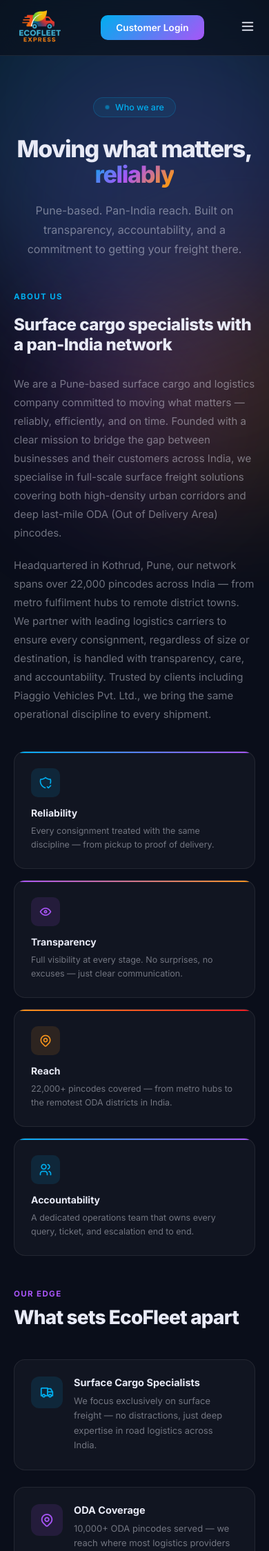
After one commit to asce999/ecofleet-website, a Django app: page /about/ in a window 390 px wide. The commit adds this page. Shown: the top 2249 px of the page at 69% size. Run offline with Django 5.2, Linux system fonts and the light colour scheme.

Commit message:
About page, responsive CSS, mobile nav hamburger, favicons

```diff
--- a/core/urls.py
+++ b/core/urls.py
@@ -5,4 +5,5 @@ urlpatterns = [
     path('', views.home, name='home'),
     path('services/', views.services, name='services'),
     path('contact/', views.contact, name='contact'),
+    path('about/', views.about, name='about'),
 ]
--- a/core/views.py
+++ b/core/views.py
@@ -8,3 +8,6 @@ def services(request):
 
 def contact(request):
     return render(request, 'core/contact.html')
+
+def about(request):
+    return render(request, 'core/about.html')
--- a/static/css/main.css
+++ b/static/css/main.css
@@ -1053,3 +1053,141 @@ h1 {
   overflow: hidden;
   border: 1px solid var(--border);
 }
+
+/* ── ABOUT ── */
+.about-section {
+  position: relative;
+  z-index: 5;
+  padding: 0 72px 80px;
+}
+
+.about-grid {
+  display: grid;
+  grid-template-columns: 1.2fr 1fr;
+  gap: 64px;
+  align-items: start;
+}
+
+.about-content {
+  display: flex;
+  flex-direction: column;
+}
+
+.about-title {
+  font-size: 30px;
+  font-weight: 800;
+  letter-spacing: -0.02em;
+  color: var(--text);
+  margin: 10px 0 28px;
+  line-height: 1.2;
+}
+
+.about-body {
+  display: flex;
+  flex-direction: column;
+  gap: 20px;
+}
+
+.about-body p {
+  font-size: 15px;
+  color: var(--muted);
+  line-height: 1.8;
+}
+
+.about-values {
+  display: grid;
+  grid-template-columns: 1fr 1fr;
+  gap: 16px;
+}
+
+.value-card {
+  background: var(--surface);
+  border: 1px solid var(--border);
+  border-radius: 16px;
+  padding: 24px;
+  position: relative;
+  overflow: hidden;
+  transition: transform 0.3s ease, border-color 0.3s ease;
+}
+
+.value-card:hover {
+  transform: translateY(-4px);
+  border-color: rgba(255,255,255,0.15);
+}
+
+.value-card-top {
+  position: absolute;
+  top: 0; left: 0; right: 0;
+  height: 2px;
+}
+
+.value-icon {
+  width: 42px;
+  height: 42px;
+  border-radius: 10px;
+  display: flex;
+  align-items: center;
+  justify-content: center;
+  font-size: 20px;
+  margin-bottom: 14px;
+}
+
+.value-title {
+  font-size: 14px;
+  font-weight: 700;
+  color: var(--text);
+  margin-bottom: 8px;
+}
+
+.value-desc {
+  font-size: 12.5px;
+  color: var(--muted);
+  line-height: 1.6;
+}
+
+/* ── WHAT SETS US APART ── */
+.apart-grid {
+  display: grid;
+  grid-template-columns: 1fr 1fr;
+  gap: 24px;
+}
+
+.apart-item {
+  display: flex;
+  align-items: flex-start;
+  gap: 16px;
+  background: var(--surface);
+  border: 1px solid var(--border);
+  border-radius: 16px;
+  padding: 24px;
+  transition: transform 0.3s ease, border-color 0.3s ease;
+}
+
+.apart-item:hover {
+  transform: translateY(-3px);
+  border-color: rgba(255,255,255,0.15);
+}
+
+.apart-icon {
+  width: 46px;
+  height: 46px;
+  border-radius: 12px;
+  display: flex;
+  align-items: center;
+  justify-content: center;
+  font-size: 22px;
+  flex-shrink: 0;
+}
+
+.apart-title {
+  font-size: 14.5px;
+  font-weight: 700;
+  color: var(--text);
+  margin-bottom: 8px;
+}
+
+.apart-desc {
+  font-size: 13px;
+  color: var(--muted);
+  line-height: 1.65;
+}
--- /dev/null
+++ b/static/css/responsive.css
@@ -0,0 +1,327 @@
+/* ── RESPONSIVE ── */
+
+/* Tablet — 1024px and below */
+@media (max-width: 1024px) {
+
+  /* NAV */
+  .ef-nav {
+    padding: 16px 32px;
+  }
+
+  .nav-links {
+    gap: 20px;
+  }
+
+  /* HERO */
+  .hero {
+    padding: 80px 32px 60px;
+  }
+
+  h1 {
+    font-size: 48px;
+  }
+
+  .page-hero-inner h1 {
+    font-size: 44px;
+    white-space: normal;
+  }
+
+  .stats-strip {
+    grid-template-columns: repeat(2, 1fr);
+  }
+
+  .stat-item:nth-child(2) {
+    border-right: none;
+  }
+
+  .stat-item:nth-child(1),
+  .stat-item:nth-child(2) {
+    border-bottom: 1px solid var(--border);
+  }
+
+  /* TRACK */
+  .track-section {
+    margin: 0 32px 60px;
+    padding: 36px 32px;
+  }
+
+  /* SECTIONS */
+  .ef-section {
+    padding: 0 32px 60px;
+  }
+
+  /* CARDS */
+  .cards-grid {
+    grid-template-columns: 1fr 1fr;
+  }
+
+  /* WHY GRID */
+  .why-grid {
+    grid-template-columns: repeat(2, 1fr);
+  }
+
+  /* CTA */
+  .cta-band {
+    margin: 0 32px 60px;
+    padding: 40px 40px;
+  }
+
+  /* SERVICES */
+  .service-block {
+    padding: 0 32px 60px;
+  }
+
+  .service-block-inner {
+    grid-template-columns: 1fr;
+    gap: 36px;
+  }
+
+  .service-block.alt .service-block-inner {
+    direction: ltr;
+  }
+
+  /* PROCESS */
+  .process-flow {
+    grid-template-columns: repeat(2, 1fr);
+    gap: 32px;
+  }
+
+  .process-line {
+    display: none;
+  }
+
+  /* CONTACT */
+  .contact-section {
+    padding: 0 32px 60px;
+  }
+
+  .contact-grid {
+    grid-template-columns: 1fr;
+  }
+
+  /* ABOUT */
+  .about-section {
+    padding: 0 32px 60px;
+  }
+
+  .about-grid {
+    grid-template-columns: 1fr;
+    gap: 40px;
+  }
+
+  .apart-grid {
+    grid-template-columns: 1fr 1fr;
+  }
+
+  /* FOOTER */
+  .ef-footer {
+    padding: 40px 32px 24px;
+  }
+
+  .footer-top {
+    grid-template-columns: 1fr 1fr;
+    gap: 32px;
+  }
+
+  .footer-brand {
+    grid-column: 1 / -1;
+  }
+}
+
+/* Mobile — 768px and below */
+@media (max-width: 768px) {
+
+  /* NAV */
+  .ef-nav {
+    padding: 14px 20px;
+  }
+
+  .nav-links {
+    display: none;
+  }
+
+  .nav-hamburger {
+    display: block;
+  }
+
+  /* HERO */
+  .hero {
+    padding: 60px 20px 48px;
+  }
+
+  h1 {
+    font-size: 36px;
+  }
+
+  .page-hero {
+    padding: 60px 20px 48px;
+  }
+
+  .page-hero-inner h1 {
+    font-size: 34px;
+    white-space: normal;
+  }
+
+  .hero-sub {
+    font-size: 14px;
+  }
+
+  .hero-btns {
+    flex-direction: column;
+    width: 100%;
+  }
+
+  .btn-primary,
+  .btn-secondary {
+    width: 100%;
+    justify-content: center;
+  }
+
+  .stats-strip {
+    grid-template-columns: repeat(2, 1fr);
+    width: 100%;
+  }
+
+  .stat-item {
+    padding: 20px 16px;
+  }
+
+  .stat-num {
+    font-size: 24px;
+  }
+
+  /* TRACK */
+  .track-section {
+    margin: 0 20px 48px;
+    padding: 28px 20px;
+  }
+
+  .track-row {
+    flex-direction: column;
+  }
+
+  .track-btn {
+    width: 100%;
+    justify-content: center;
+  }
+
+  .track-title {
+    font-size: 22px;
+  }
+
+  /* SECTIONS */
+  .ef-section {
+    padding: 0 20px 48px;
+  }
+
+  .section-title {
+    font-size: 28px;
+  }
+
+  /* CARDS */
+  .cards-grid {
+    grid-template-columns: 1fr;
+  }
+
+  /* WHY GRID */
+  .why-grid {
+    grid-template-columns: 1fr;
+  }
+
+  /* CTA */
+  .cta-band {
+    margin: 0 20px 48px;
+    padding: 32px 24px;
+    flex-direction: column;
+    text-align: center;
+  }
+
+  .cta-text h2 {
+    font-size: 24px;
+  }
+
+  .cta-btn {
+    width: 100%;
+  }
+
+  /* SERVICES */
+  .service-block {
+    padding: 0 20px 48px;
+  }
+
+  .service-title {
+    font-size: 24px;
+  }
+
+  .service-stat-grid {
+    grid-template-columns: 1fr 1fr;
+  }
+
+  /* PROCESS */
+  .process-flow {
+    grid-template-columns: 1fr;
+    gap: 24px;
+  }
+
+  /* CONTACT */
+  .contact-section {
+    padding: 0 20px 48px;
+  }
+
+  .form-row {
+    grid-template-columns: 1fr;
+  }
+
+  .contact-form-title {
+    font-size: 20px;
+  }
+
+  /* ABOUT */
+  .about-section {
+    padding: 0 20px 48px;
+  }
+
+  .about-title {
+    font-size: 24px;
+  }
+
+  .about-values {
+    grid-template-columns: 1fr;
+  }
+
+  .apart-grid {
+    grid-template-columns: 1fr;
+  }
+
+  /* FOOTER */
+  .ef-footer {
+    padding: 32px 20px 20px;
+  }
+
+  .footer-top {
+    grid-template-columns: 1fr;
+    gap: 24px;
+  }
+
+  .footer-bottom {
+    flex-direction: column;
+    gap: 16px;
+    text-align: center;
+  }
+}
+
+/* Mobile nav menu open state */
+.nav-links.open {
+  display: flex;
+  flex-direction: column;
+  position: fixed;
+  top: 65px;
+  left: 0;
+  right: 0;
+  background: rgba(10,14,26,0.98);
+  backdrop-filter: blur(16px);
+  padding: 24px 20px;
+  gap: 20px;
+  border-bottom: 1px solid var(--border);
+  z-index: 99;
+}
--- a/static/js/main.js
+++ b/static/js/main.js
@@ -1 +1,22 @@
 // EcoFleet Express - Main JS
+
+document.addEventListener('DOMContentLoaded', function () {
+
+  // Mobile nav toggle
+  const hamburger = document.getElementById('hamburger');
+  const navLinks = document.querySelector('.nav-links');
+
+  if (hamburger && navLinks) {
+    hamburger.addEventListener('click', () => {
+      navLinks.classList.toggle('open');
+    });
+
+    // Close nav on link click
+    navLinks.querySelectorAll('a').forEach(link => {
+      link.addEventListener('click', () => {
+        navLinks.classList.remove('open');
+      });
+    });
+  }
+
+});
--- /dev/null
+++ b/templates/core/about.html
@@ -0,0 +1,121 @@
+{% extends 'core/base.html' %}
+{% load static %}
+
+{% block title %}About Us — EcoFleet Express{% endblock %}
+
+{% block content %}
+
+<!-- Ambient Orbs -->
+<div class="orbs">
+  <div class="orb orb1"></div>
+  <div class="orb orb2"></div>
+  <div class="orb orb3"></div>
+  <div class="orb orb4"></div>
+</div>
+
+<!-- PAGE HERO -->
+<section class="page-hero">
+  <div class="page-hero-inner">
+    <div class="hero-badge">
+      <div class="badge-dot"></div>
+      Who we are
+    </div>
+    <h1>Moving what matters, <span class="gradient-text">reliably</span></h1>
+    <p class="hero-sub">Pune-based. Pan-India reach. Built on transparency, accountability, and a commitment to getting your freight there.</p>
+  </div>
+</section>
+
+<!-- ABOUT SECTION -->
+<section class="about-section">
+  <div class="about-grid">
+
+    <!-- LEFT: TEXT CONTENT -->
+    <div class="about-content">
+      <div class="section-eyebrow eyebrow-cyan">About Us</div>
+      <h2 class="about-title">Surface cargo specialists with a pan-India network</h2>
+
+      <div class="about-body">
+        <p>We are a Pune-based surface cargo and logistics company committed to moving what matters — reliably, efficiently, and on time. Founded with a clear mission to bridge the gap between businesses and their customers across India, we specialise in full-scale surface freight solutions covering both high-density urban corridors and deep last-mile ODA (Out of Delivery Area) pincodes.</p>
+        <p>Headquartered in Kothrud, Pune, our network spans over 22,000 pincodes across India — from metro fulfilment hubs to remote district towns. We partner with leading logistics carriers to ensure every consignment, regardless of size or destination, is handled with transparency, care, and accountability. Trusted by clients including Piaggio Vehicles Pvt. Ltd., we bring the same operational discipline to every shipment.</p>
+      </div>
+    </div>
+
+    <!-- RIGHT: VALUE CARDS -->
+    <div class="about-values">
+      <div class="value-card">
+        <div class="value-card-top bar-cyan"></div>
+        <div class="value-icon icon-cyan"><i class="ti ti-shield-check"></i></div>
+        <div class="value-title">Reliability</div>
+        <div class="value-desc">Every consignment treated with the same discipline — from pickup to proof of delivery.</div>
+      </div>
+      <div class="value-card">
+        <div class="value-card-top bar-purple"></div>
+        <div class="value-icon icon-purple"><i class="ti ti-eye"></i></div>
+        <div class="value-title">Transparency</div>
+        <div class="value-desc">Full visibility at every stage. No surprises, no excuses — just clear communication.</div>
+      </div>
+      <div class="value-card">
+        <div class="value-card-top bar-orange"></div>
+        <div class="value-icon icon-orange"><i class="ti ti-map-pin"></i></div>
+        <div class="value-title">Reach</div>
+        <div class="value-desc">22,000+ pincodes covered — from metro hubs to the remotest ODA districts in India.</div>
+      </div>
+      <div class="value-card">
+        <div class="value-card-top bar-cyan"></div>
+        <div class="value-icon icon-cyan"><i class="ti ti-users"></i></div>
+        <div class="value-title">Accountability</div>
+        <div class="value-desc">A dedicated operations team that owns every query, ticket, and escalation end to end.</div>
+      </div>
+    </div>
+
+  </div>
+</section>
+
+<!-- WHAT SETS US APART -->
+<section class="ef-section">
+  <div class="section-header">
+    <div class="section-eyebrow eyebrow-purple">Our Edge</div>
+    <div class="section-title">What sets EcoFleet apart</div>
+  </div>
+  <div class="apart-grid">
+    <div class="apart-item">
+      <div class="apart-icon icon-cyan"><i class="ti ti-truck"></i></div>
+      <div class="apart-text">
+        <div class="apart-title">Surface Cargo Specialists</div>
+        <div class="apart-desc">We focus exclusively on surface freight — no distractions, just deep expertise in road logistics across India.</div>
+      </div>
+    </div>
+    <div class="apart-item">
+      <div class="apart-icon icon-purple"><i class="ti ti-map-pin"></i></div>
+      <div class="apart-text">
+        <div class="apart-title">ODA Coverage</div>
+        <div class="apart-desc">10,000+ ODA pincodes served — we reach where most logistics providers draw the line.</div>
+      </div>
+    </div>
+    <div class="apart-item">
+      <div class="apart-icon icon-orange"><i class="ti ti-building-factory"></i></div>
+      <div class="apart-text">
+        <div class="apart-title">Piaggio Trusted</div>
+        <div class="apart-desc">Chosen as a logistics partner by Piaggio Vehicles Pvt. Ltd. — a testament to our operational standards.</div>
+      </div>
+    </div>
+    <div class="apart-item">
+      <div class="apart-icon icon-cyan"><i class="ti ti-network"></i></div>
+      <div class="apart-text">
+        <div class="apart-title">Carrier Partnerships</div>
+        <div class="apart-desc">We work with India's leading logistics carriers to combine reach, speed, and reliability across every route.</div>
+      </div>
+    </div>
+  </div>
+</section>
+
+<!-- CTA BAND -->
+<div class="cta-band">
+  <div class="cta-text">
+      <h2>Ready to move freight with <span class="gradient-text"> EcoFleet? </span></h2>
+    <p>Get in touch with our operations team to discuss your B2B logistics requirements.</p>
+  </div>
+  <a href="{% url 'contact' %}"><button class="cta-btn">Contact us today →</button></a>
+</div>
+
+{% endblock %}
--- a/templates/core/base.html
+++ b/templates/core/base.html
@@ -5,10 +5,15 @@
   <meta charset="UTF-8" />
   <meta name="viewport" content="width=device-width, initial-scale=1.0" />
   <title>{% block title %}EcoFleet Express{% endblock %}</title>
+  <link rel="apple-touch-icon" sizes="180x180" href="{% static '/images/favicons/apple-touch-icon.png' %}">
+  <link rel="icon" type="image/png" sizes="32x32" href="{% static '/images/favicons/favicon-32x32.png' %}">
+  <link rel="icon" type="image/png" sizes="16x16" href="{% static '/images/favicons/favicon-16x16.png' %}">
+  <link rel="manifest" href="{% static '/images/favicons/site.webmanifest' %}">
   <link rel="preconnect" href="https://fonts.googleapis.com" />
   <link href="https://fonts.googleapis.com/css2?family=Inter:wght@400;500;600;700;800&display=swap" rel="stylesheet" />
   <link rel="stylesheet" href="https://cdn.jsdelivr.net/npm/@tabler/icons-webfont@latest/tabler-icons.min.css" />
   <link rel="stylesheet" href="{% static 'css/main.css' %}" />
+  <link rel="stylesheet" href="{% static 'css/responsive.css' %}" />
   {% block extra_css %}{% endblock %}
 </head>
 <body>
--- a/templates/core/partials/footer.html
+++ b/templates/core/partials/footer.html
@@ -10,9 +10,9 @@
     <div class="footer-col">
       <h4>Company</h4>
       <ul>
-        <li><a href="#">About Us</a></li>
-        <li><a href="#">Services</a></li>
-        <li><a href="#">Contact</a></li>
+        <li><a href="{% url 'about' %}">About Us</a></li>
+        <li><a href="{% url 'services' %}" class="{% if request.resolver_match.url_name == 'services' %}active{% endif %}">Services</a></li>
+        <li><a href="{% url 'contact' %}" class="{% if request.resolver_match.url_name == 'contact' %}active{% endif %}">Contact</a></li>
       </ul>
     </div>
     <div class="footer-col">
@@ -29,7 +29,7 @@
       <ul>
         <li><a href="#">Find Location</a></li>
         <li><a href="#">Customer Login</a></li>
-        <li><a href="#">Raise a Ticket</a></li>
+        <li><a href="#">Track Shipment</a></li>
       </ul>
     </div>
   </div>
--- a/templates/core/partials/navbar.html
+++ b/templates/core/partials/navbar.html
@@ -5,7 +5,7 @@
   </a>
   <ul class="nav-links">
     <li><a href="{% url 'home' %}" class="{% if request.resolver_match.url_name == 'home' %}active{% endif %}">Home</a></li>
-    <li><a href="#">About Us</a></li>
+    <li><a href="{% url 'about' %}" class="{% if request.resolver_match.url_name == 'about' %}active{% endif %}">About Us</a></li>
     <li><a href="{% url 'services' %}" class="{% if request.resolver_match.url_name == 'services' %}active{% endif %}">Services</a></li>
     <li><a href="#">Track Shipment</a></li>
     <li><a href="#">Find Location</a></li>
--- a/templates/core/services.html
+++ b/templates/core/services.html
@@ -193,7 +193,7 @@
       <h2>Ready to move freight with <span class="gradient-text"> EcoFleet Express? </span></h2>
     <p>Get in touch with our operations team to discuss your B2B logistics requirements.</p>
   </div>
-  <button class="cta-btn">Contact us today →</button>
+    <a href="{% url 'contact' %}" class="{% if request.resolver_match.url_name == 'contact' %}active{% endif %}"><button class="cta-btn">Contact us today →</button></a>
 </div>
 
 {% endblock %}
```
Also changed, not shown: templates/core/home.html (+5 -5 lines), static/images/favicons/android-chrome-192x192.png (added), static/images/favicons/android-chrome-512x512.png (added), static/images/favicons/apple-touch-icon.png (added), static/images/favicons/favicon-16x16.png (added), static/images/favicons/favicon-32x32.png (added), static/images/favicons/favicon.ico (added), static/images/favicons/site.webmanifest (added), 1 other file.
